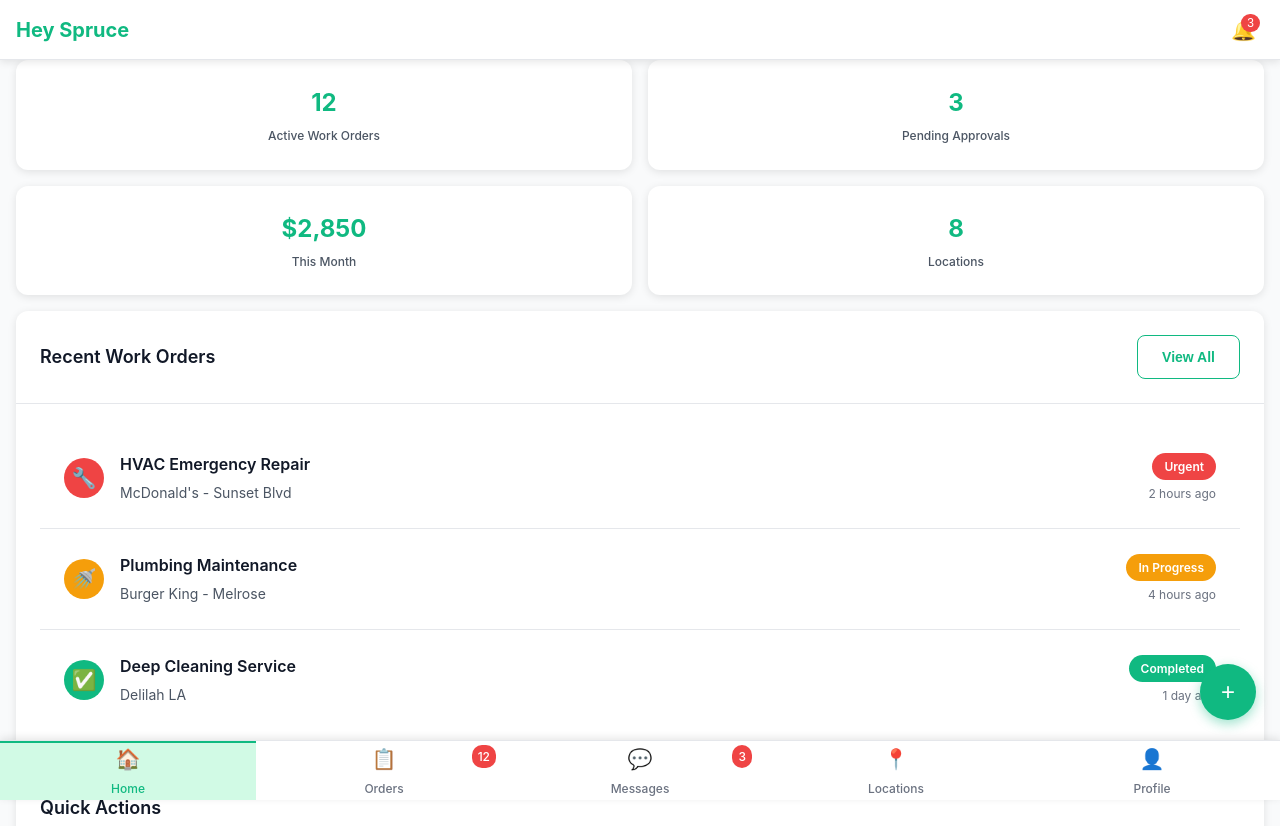
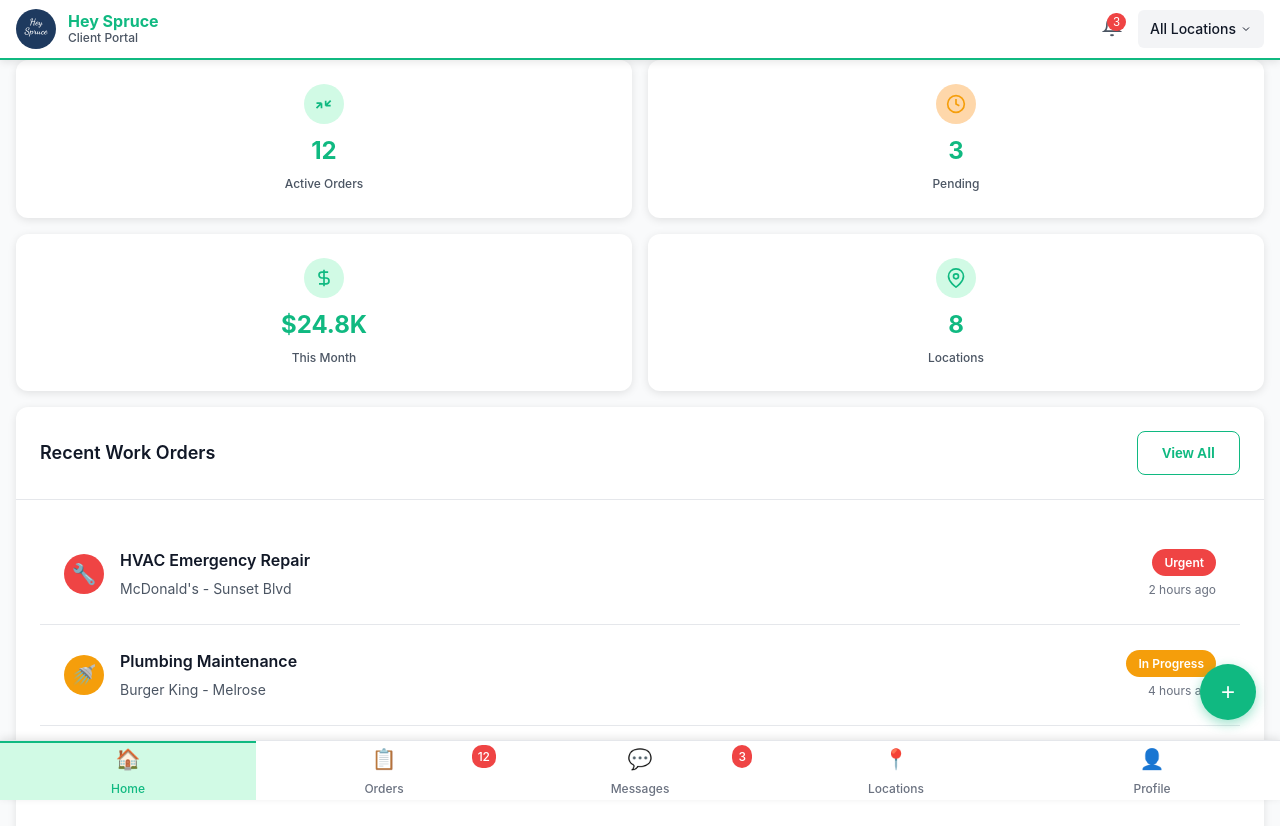
Before and after one commit to shurehw/hey-spruce-app, a website: page mobile-app/client-app.html in a window 1280 px wide. Shown: the top 826 px of the page. Drawn offline with Linux system fonts and the light colour scheme; sample sign-in values are in the browser's storage.

Commit message:
Fix client app header and branding - add logo and blue theme

```diff
--- a/mobile-app/client-app.html
+++ b/mobile-app/client-app.html
@@ -460,13 +460,36 @@
 </head>
 <body>
     <!-- Mobile Header -->
-    <div class="mobile-header">
-        <div class="logo">Hey Spruce</div>
-        <div class="user-info">
-            <button class="notification-btn" onclick="showNotifications()">
-                🔔
+    <div class="mobile-header" style="border-bottom: 2px solid var(--primary);">
+        <div style="display: flex; align-items: center; gap: 0.75rem;">
+            <div style="width: 40px; height: 40px; background: #1e3a5f; border-radius: 50%; display: flex; align-items: center; justify-content: center; position: relative; overflow: hidden;">
+                <svg width="36" height="36" viewBox="0 0 100 100">
+                    <style>
+                        @import url('https://fonts.googleapis.com/css2?family=Dancing+Script:wght@700&display=swap');
+                    </style>
+                    <text x="50" y="40" text-anchor="middle" style="font-family: 'Dancing Script', cursive; font-size: 26px; fill: white; font-weight: 700;">Hey</text>
+                    <text x="50" y="65" text-anchor="middle" style="font-family: 'Dancing Script', cursive; font-size: 26px; fill: white; font-weight: 700;">Spruce</text>
+                </svg>
+            </div>
+            <div style="display: flex; flex-direction: column; line-height: 1.2;">
+                <span style="font-size: 1rem; font-weight: 700; color: var(--primary);">Hey Spruce</span>
+                <span style="font-size: 0.75rem; font-weight: 500; color: var(--gray-600);">Client Portal</span>
+            </div>
+        </div>
+        <div class="user-info" style="display: flex; align-items: center; gap: 0.5rem;">
+            <button class="notification-btn" onclick="showNotifications()" style="position: relative;">
+                <svg width="20" height="20" viewBox="0 0 24 24" fill="none" stroke="currentColor" stroke-width="2">
+                    <path d="M18 8A6 6 0 0 0 6 8c0 7-3 9-3 9h18s-3-2-3-9"></path>
+                    <path d="M13.73 21a2 2 0 0 1-3.46 0"></path>
+                </svg>
                 <span class="notification-badge" id="notificationCount">3</span>
             </button>
+            <div class="location-badge" onclick="toggleLocationMenu()" style="cursor: pointer; background: var(--gray-100); padding: 0.5rem 0.75rem; border-radius: 6px; font-size: 0.875rem; font-weight: 500; display: flex; align-items: center; max-width: 150px;">
+                <span id="locationName" style="white-space: nowrap; overflow: hidden; text-overflow: ellipsis;">All Locations</span>
+                <svg width="12" height="12" viewBox="0 0 24 24" fill="none" stroke="currentColor" stroke-width="2" style="margin-left: 0.25rem; flex-shrink: 0;">
+                    <polyline points="6 9 12 15 18 9"></polyline>
+                </svg>
+            </div>
         </div>
     </div>
 
@@ -477,18 +500,40 @@
             <!-- Quick Stats -->
             <div class="stats-grid">
                 <div class="stat-card">
+                    <div style="width: 40px; height: 40px; margin: 0 auto 0.5rem; background: var(--primary-light); border-radius: 50%; display: flex; align-items: center; justify-content: center; color: var(--primary);">
+                        <svg width="20" height="20" viewBox="0 0 24 24" fill="none" stroke="currentColor" stroke-width="2">
+                            <path d="M9 11H3m6 0v6m0-6l-6 6m11-3h6m-6 0v-6m0 6l6-6"></path>
+                        </svg>
+                    </div>
                     <div class="stat-value">12</div>
-                    <div class="stat-label">Active Work Orders</div>
+                    <div class="stat-label">Active Orders</div>
                 </div>
                 <div class="stat-card">
+                    <div style="width: 40px; height: 40px; margin: 0 auto 0.5rem; background: #fed7aa; border-radius: 50%; display: flex; align-items: center; justify-content: center; color: #f59e0b;">
+                        <svg width="20" height="20" viewBox="0 0 24 24" fill="none" stroke="currentColor" stroke-width="2">
+                            <circle cx="12" cy="12" r="10"></circle>
+                            <polyline points="12 6 12 12 16 14"></polyline>
+                        </svg>
+                    </div>
                     <div class="stat-value">3</div>
-                    <div class="stat-label">Pending Approvals</div>
+                    <div class="stat-label">Pending</div>
                 </div>
                 <div class="stat-card">
-                    <div class="stat-value">$2,850</div>
+                    <div style="width: 40px; height: 40px; margin: 0 auto 0.5rem; background: #d1fae5; border-radius: 50%; display: flex; align-items: center; justify-content: center; color: #10b981;">
+                        <svg width="20" height="20" viewBox="0 0 24 24" fill="none" stroke="currentColor" stroke-width="2">
+                            <path d="M12 2v20M17 5H9.5a3.5 3.5 0 0 0 0 7h5a3.5 3.5 0 0 1 0 7H6"></path>
+                        </svg>
+                    </div>
+                    <div class="stat-value">$24.8K</div>
                     <div class="stat-label">This Month</div>
                 </div>
                 <div class="stat-card">
+                    <div style="width: 40px; height: 40px; margin: 0 auto 0.5rem; background: var(--primary-light); border-radius: 50%; display: flex; align-items: center; justify-content: center; color: var(--primary);">
+                        <svg width="20" height="20" viewBox="0 0 24 24" fill="none" stroke="currentColor" stroke-width="2">
+                            <path d="M21 10c0 7-9 13-9 13s-9-6-9-13a9 9 0 0 1 18 0z"></path>
+                            <circle cx="12" cy="10" r="3"></circle>
+                        </svg>
+                    </div>
                     <div class="stat-value">8</div>
                     <div class="stat-label">Locations</div>
                 </div>
```
